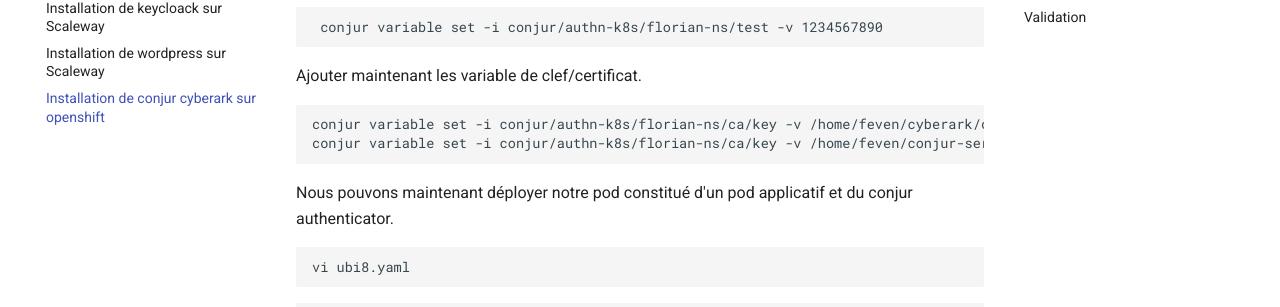
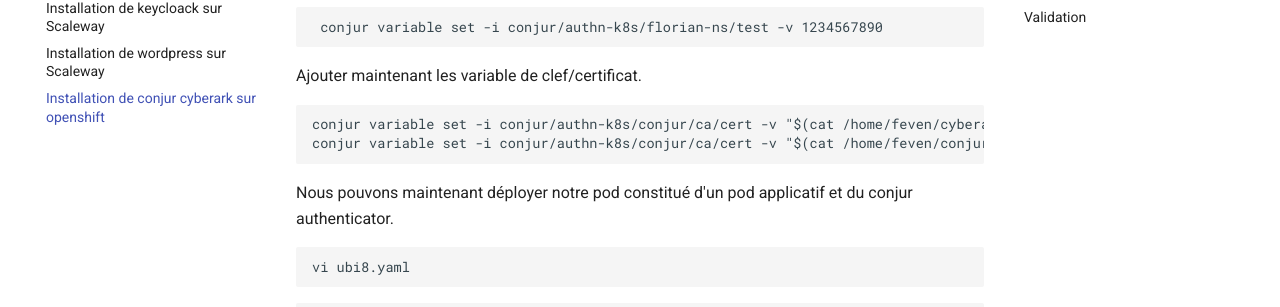
Before and after one commit to neutron-IT-organization/deepseek-openshift, an MkDocs documentation site: the page built from content/add-setup/04_cyberark.md, in a window 1280 px wide and 900 px high, scrolled down 2985 px. Shown: the part 145-452 px from the top of the window. Built offline with MkDocs 1.6.1 and Material for MkDocs 9.7.7, drawn with Linux system fonts in a browser that asks for light colours; comment, search, counter and statistics services are not loaded.

Commit message:
Update 04_cyberark.md

````diff
--- a/content/add-setup/04_cyberark.md
+++ b/content/add-setup/04_cyberark.md
@@ -149,8 +149,8 @@
 Ajouter maintenant les variable de clef/certificat.
 
 ```shell
-conjur variable set -i conjur/authn-k8s/florian-ns/ca/key -v /home/feven/cyberark/ca.key
-conjur variable set -i conjur/authn-k8s/florian-ns/ca/key -v /home/feven/conjur-server.pem
+conjur variable set -i conjur/authn-k8s/conjur/ca/cert -v "$(cat /home/feven/cyberark/ca.key)"
+conjur variable set -i conjur/authn-k8s/conjur/ca/cert -v "$(cat /home/feven/conjur-server.pem)"
 ```
 
 Nous pouvons maintenant déployer notre pod constitué d'un pod applicatif et du conjur authenticator.
````
